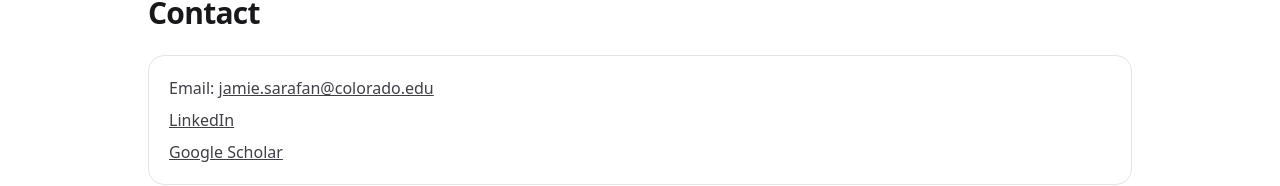
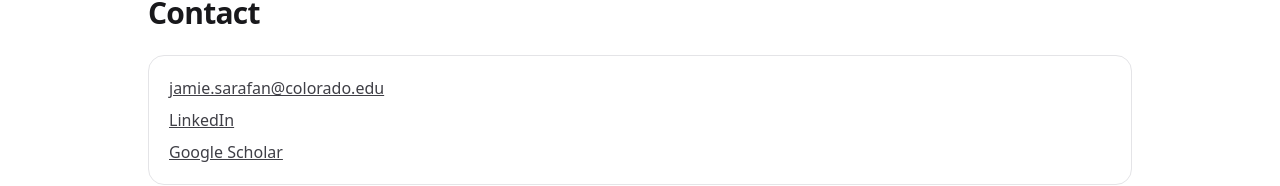
Before and after one commit to jamiesarafan/jamie-site, a Next.js app: page /contact in a window 1280 px wide. Shown: the part 114-300 px from the top of the page. Built offline with nearby package versions, Linux system fonts and the light colour scheme.

Commit message:
Update page.tsx

```diff
--- a/src/app/contact/page.tsx
+++ b/src/app/contact/page.tsx
@@ -9,7 +9,6 @@ export default function ContactPage() {
       <div className="rounded-2xl border border-zinc-200 p-5">
         <ul className="space-y-2 text-zinc-700">
           <li>
-            Email:{" "}
             <a className="underline hover:no-underline" href={`mailto:${site.links.email}`}>
               {site.links.email}
             </a>
```
